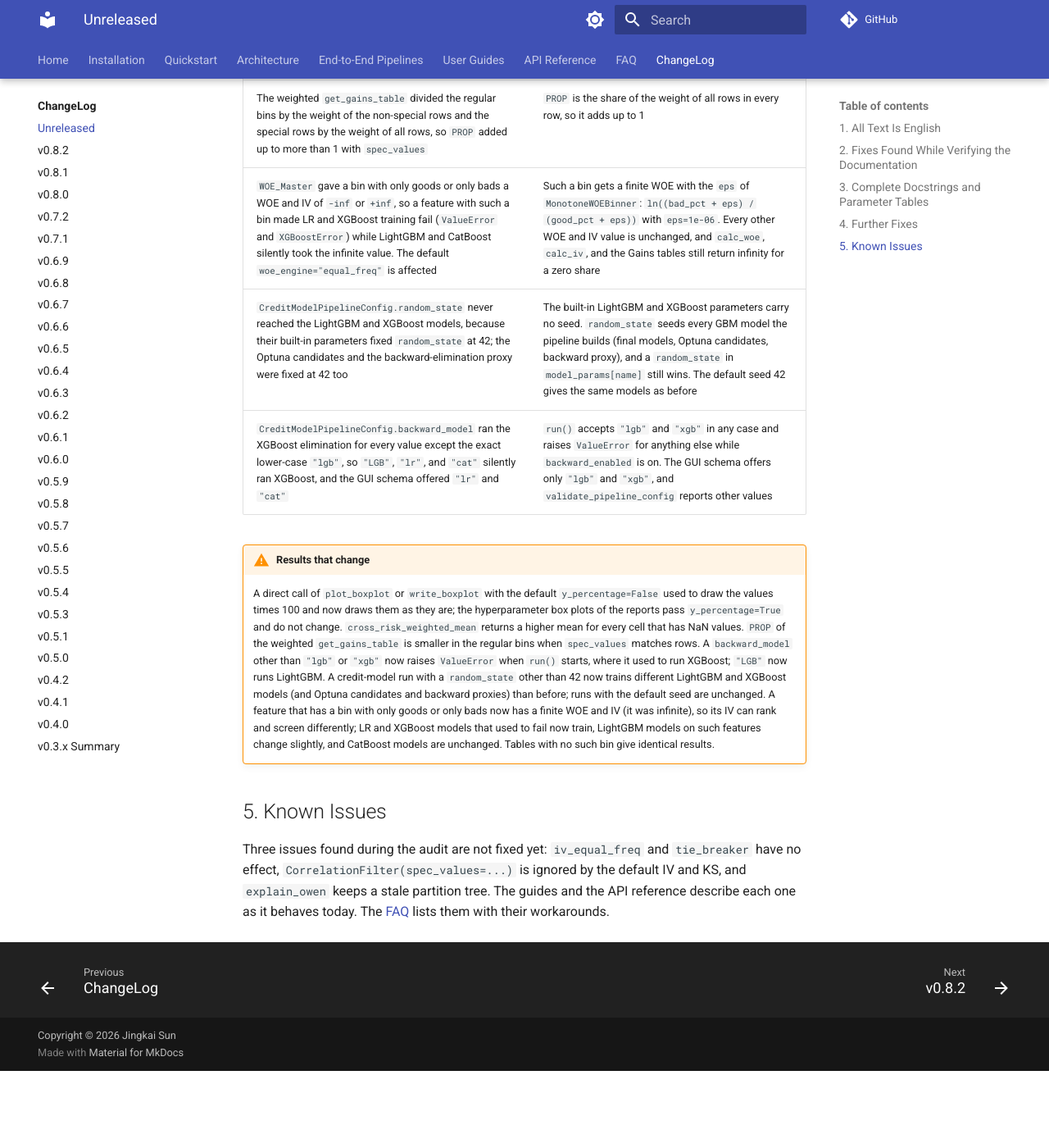
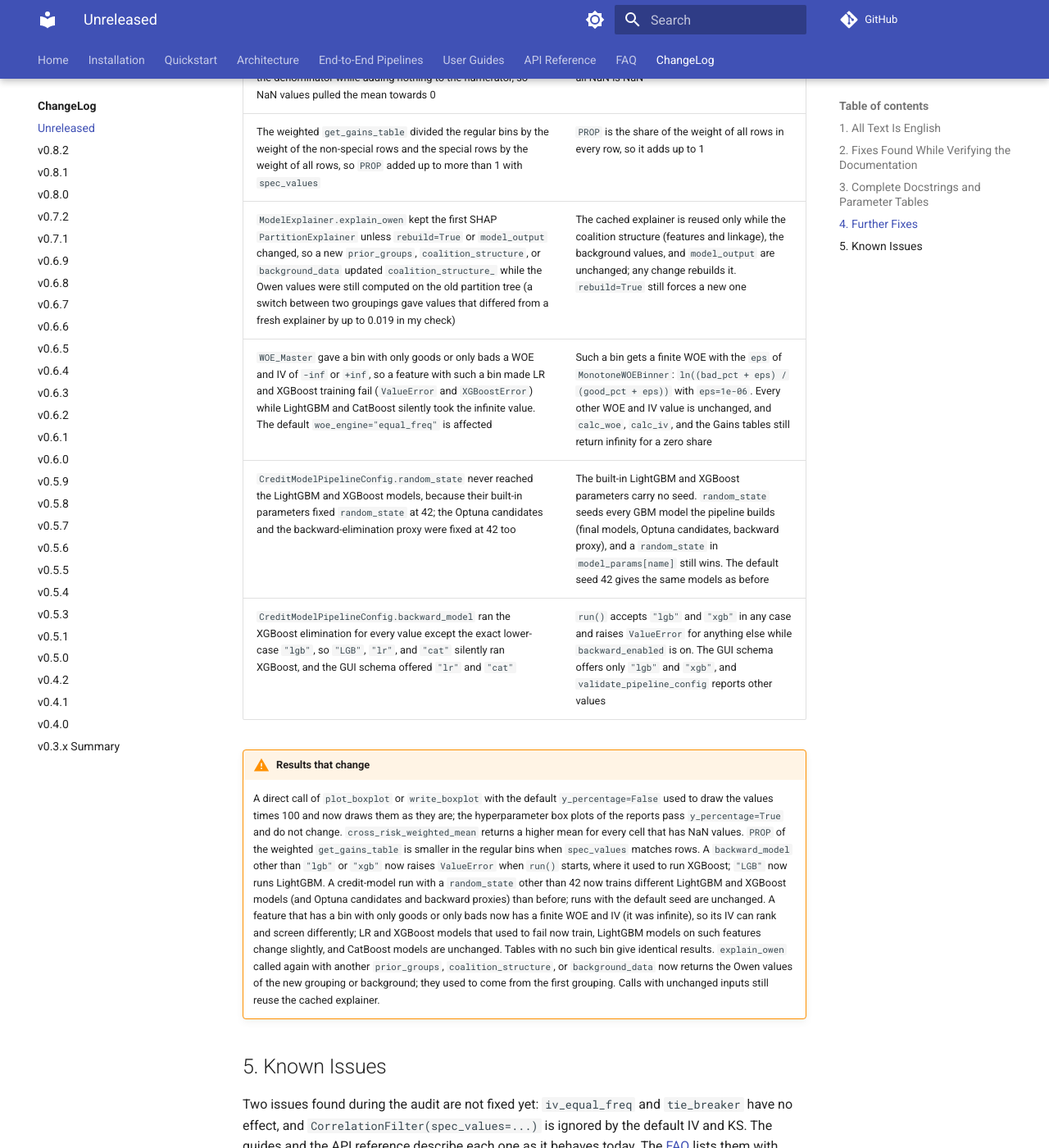
Before and after one commit to Kyle-J-Sun/SuperModelingFactory_doc, an MkDocs documentation site: the page built from docs/changelog/unreleased.md, in a window 1280 px wide and 1400 px high, scrolled down 3171 px. Shown: the whole window at 82% size. Built offline with MkDocs 1.6.1 and Material for MkDocs 9.7.7, drawn with Linux system fonts in a browser that asks for light colours; comment, search, counter and statistics services are not loaded; before the commit the page ends 4477 px from its top, so only the background shows below that; some of the changed text lies outside the part shown.

Commit message:
docs: explain_owen follows the grouping and background; drop it from Known Issues
Updates the explainability guide, the Unreleased notes (ten further fixes, two known issues), the changelog card and the FAQ.

Co-Authored-By: Claude Sonnet 5.5 <noreply@anthropic.com>
Claude-Session: https://claude.ai/code/session_01QhWkFn8EeZV7rvRHV85fAy

```diff
--- a/docs/changelog/unreleased.md
+++ b/docs/changelog/unreleased.md
@@ -52,13 +52,14 @@ Nine more defects came out of documenting the functions that the first pass had
 | `plot_boxplot` and `write_boxplot` multiplied the values by 100 whatever `y_percentage` said, so `y_percentage=False` only dropped the percent labels | `y_percentage=True` multiplies by 100 and formats the axis as percent; `False` draws the values as they are |
 | `cross_risk_weighted_mean` kept the weight of a NaN row in the denominator while adding nothing to the numerator, so NaN values pulled the mean towards 0 | A NaN row is skipped. A cell whose values are all NaN is NaN |
 | The weighted `get_gains_table` divided the regular bins by the weight of the non-special rows and the special rows by the weight of all rows, so `PROP` added up to more than 1 with `spec_values` | `PROP` is the share of the weight of all rows in every row, so it adds up to 1 |
+| `ModelExplainer.explain_owen` kept the first SHAP `PartitionExplainer` unless `rebuild=True` or `model_output` changed, so a new `prior_groups`, `coalition_structure`, or `background_data` updated `coalition_structure_` while the Owen values were still computed on the old partition tree (a switch between two groupings gave values that differed from a fresh explainer by up to 0.019 in my check) | The cached explainer is reused only while the coalition structure (features and linkage), the background values, and `model_output` are unchanged; any change rebuilds it. `rebuild=True` still forces a new one |
 | `WOE_Master` gave a bin with only goods or only bads a WOE and IV of `-inf` or `+inf`, so a feature with such a bin made LR and XGBoost training fail (`ValueError` and `XGBoostError`) while LightGBM and CatBoost silently took the infinite value. The default `woe_engine="equal_freq"` is affected | Such a bin gets a finite WOE with the `eps` of `MonotoneWOEBinner`: `ln((bad_pct + eps) / (good_pct + eps))` with `eps=1e-06`. Every other WOE and IV value is unchanged, and `calc_woe`, `calc_iv`, and the Gains tables still return infinity for a zero share |
 | `CreditModelPipelineConfig.random_state` never reached the LightGBM and XGBoost models, because their built-in parameters fixed `random_state` at 42; the Optuna candidates and the backward-elimination proxy were fixed at 42 too | The built-in LightGBM and XGBoost parameters carry no seed. `random_state` seeds every GBM model the pipeline builds (final models, Optuna candidates, backward proxy), and a `random_state` in `model_params[name]` still wins. The default seed 42 gives the same models as before |
 | `CreditModelPipelineConfig.backward_model` ran the XGBoost elimination for every value except the exact lower-case `"lgb"`, so `"LGB"`, `"lr"`, and `"cat"` silently ran XGBoost, and the GUI schema offered `"lr"` and `"cat"` | `run()` accepts `"lgb"` and `"xgb"` in any case and raises `ValueError` for anything else while `backward_enabled` is on. The GUI schema offers only `"lgb"` and `"xgb"`, and `validate_pipeline_config` reports other values |
 
 !!! warning "Results that change"
-    A direct call of `plot_boxplot` or `write_boxplot` with the default `y_percentage=False` used to draw the values times 100 and now draws them as they are; the hyperparameter box plots of the reports pass `y_percentage=True` and do not change. `cross_risk_weighted_mean` returns a higher mean for every cell that has NaN values. `PROP` of the weighted `get_gains_table` is smaller in the regular bins when `spec_values` matches rows. A `backward_model` other than `"lgb"` or `"xgb"` now raises `ValueError` when `run()` starts, where it used to run XGBoost; `"LGB"` now runs LightGBM. A credit-model run with a `random_state` other than 42 now trains different LightGBM and XGBoost models (and Optuna candidates and backward proxies) than before; runs with the default seed are unchanged. A feature that has a bin with only goods or only bads now has a finite WOE and IV (it was infinite), so its IV can rank and screen differently; LR and XGBoost models that used to fail now train, LightGBM models on such features change slightly, and CatBoost models are unchanged. Tables with no such bin give identical results.
+    A direct call of `plot_boxplot` or `write_boxplot` with the default `y_percentage=False` used to draw the values times 100 and now draws them as they are; the hyperparameter box plots of the reports pass `y_percentage=True` and do not change. `cross_risk_weighted_mean` returns a higher mean for every cell that has NaN values. `PROP` of the weighted `get_gains_table` is smaller in the regular bins when `spec_values` matches rows. A `backward_model` other than `"lgb"` or `"xgb"` now raises `ValueError` when `run()` starts, where it used to run XGBoost; `"LGB"` now runs LightGBM. A credit-model run with a `random_state` other than 42 now trains different LightGBM and XGBoost models (and Optuna candidates and backward proxies) than before; runs with the default seed are unchanged. A feature that has a bin with only goods or only bads now has a finite WOE and IV (it was infinite), so its IV can rank and screen differently; LR and XGBoost models that used to fail now train, LightGBM models on such features change slightly, and CatBoost models are unchanged. Tables with no such bin give identical results. `explain_owen` called again with another `prior_groups`, `coalition_structure`, or `background_data` now returns the Owen values of the new grouping or background; they used to come from the first grouping. Calls with unchanged inputs still reuse the cached explainer.
 
 ## 5. Known Issues
 
-Three issues found during the audit are not fixed yet: `iv_equal_freq` and `tie_breaker` have no effect, `CorrelationFilter(spec_values=...)` is ignored by the default IV and KS, and `explain_owen` keeps a stale partition tree. The guides and the API reference describe each one as it behaves today. The [FAQ](../faq.md#known-issues) lists them with their workarounds.
+Two issues found during the audit are not fixed yet: `iv_equal_freq` and `tie_breaker` have no effect, and `CorrelationFilter(spec_values=...)` is ignored by the default IV and KS. The guides and the API reference describe each one as it behaves today. The [FAQ](../faq.md#known-issues) lists them with their workarounds.
```
Also changed, not shown: other parts of docs/changelog/unreleased.md (+1 -1 lines), docs/changelog/index.md (+1 -1 lines), docs/faq.md (+0 -1 lines), docs/guides/explainability.md (+2 -2 lines).
